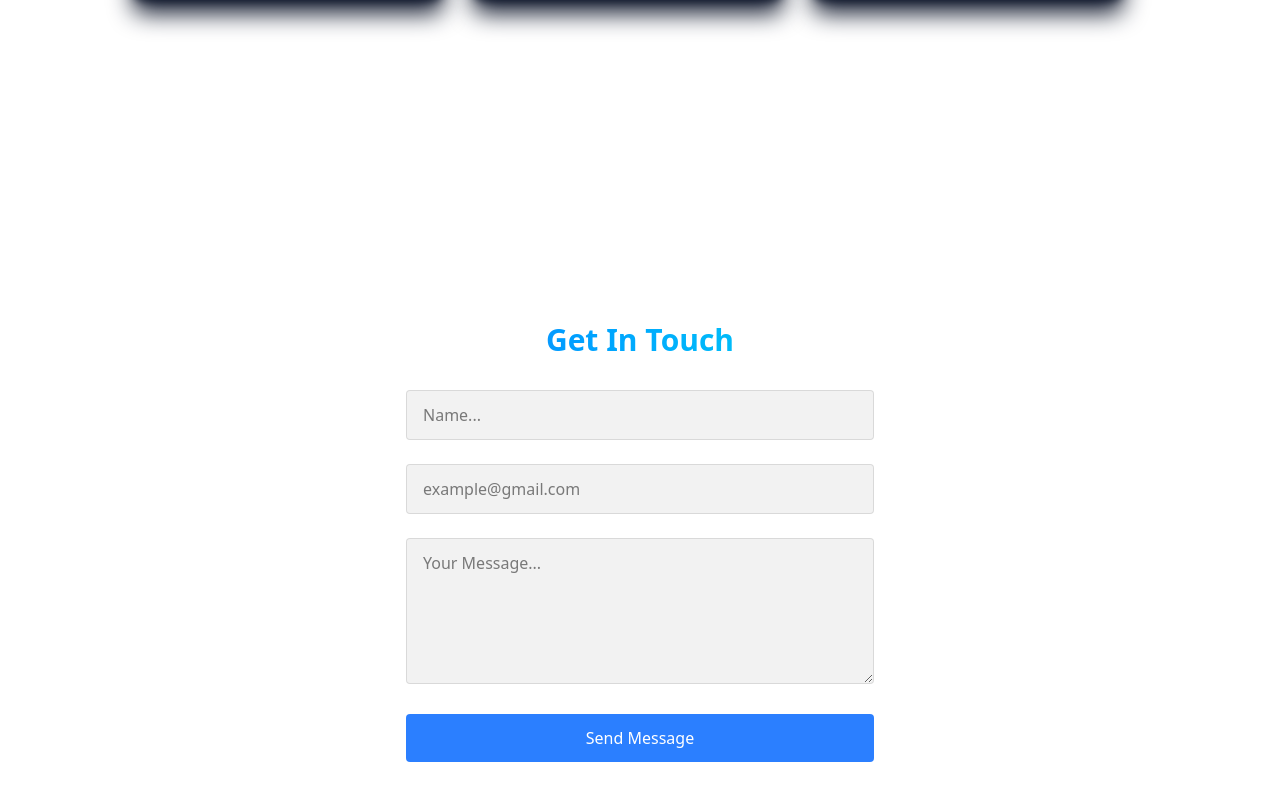
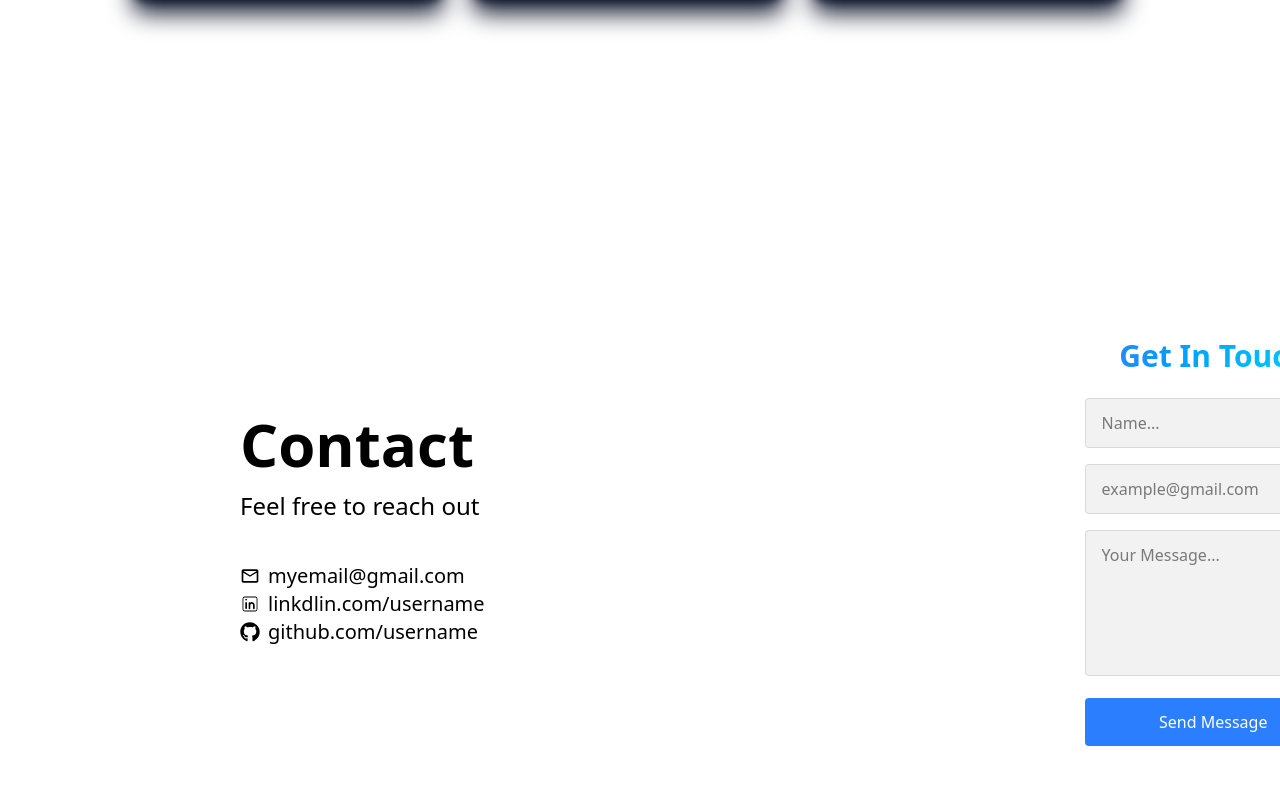
Before and after one commit to SaiVenkat01/ss_ino_tech, a React (Vite) app: page / in a window 1280 px wide. Shown: the part 2637-3437 px from the top of the page. Built offline with nearby package versions, Linux system fonts and the light colour scheme.

Commit message:
sixth commit

```diff
--- a/src/Components/Footer/Footer.jsx
+++ b/src/Components/Footer/Footer.jsx
@@ -1,6 +1,9 @@
 import { useState } from "react";
 import { RevealOnScroll } from "../RevealOnScroll.jsx";
 import emailjs from "emailjs-com";
+import { MdOutlineEmail } from 'react-icons/md'
+import { CiLinkedin } from "react-icons/ci";
+import { FaGithub } from "react-icons/fa";
 
 const SERVICE_ID = "service_xsswb5d"
 const TEMPLATE_ID = "template_8kk5yrf"
@@ -31,17 +34,37 @@ export const Footer = () => {
   };
 
   return (
-    <section
-      id="Footer"
-      className="min-h-screen flex items-center justify-center py-20"
-    >
+    <section id="Footer" className="min-h-screen flex flex-col md:flex-row items-center justify-between py-20 px-30 md:px-20 lg:px-60">
+        <div className="w-full md:w-1/2 text-center md:text-left">
+            <div>
+                <h1 className='py-4 text-3xl sm:text-4xl md:text-6xl font-bold'>Contact</h1>
+                <h2 className='text-sm md:text-2xl font-normal'>Feel free to reach out</h2>
+            </div>
+            <div>
+                <ul className="py-10 text-sm md:text-xl">
+                <li className="flex gap-2 items-center justify-center md:justify-start">
+                  <MdOutlineEmail size={20} />
+                  myemail@gmail.com
+                </li>
+                <li className="flex gap-2 items-center justify-center md:justify-start">
+                  <CiLinkedin />
+                  linkdlin.com/username
+                </li>
+                <li className="flex gap-2 items-center justify-center md:justify-start">
+                  <FaGithub />
+                  github.com/username
+                </li>
+              </ul>
+            </div>
+        </div>
+
       <RevealOnScroll>
-        <div className="px-4 w-full min-w-[300px] md:w-[500px] sm:w-2/3 p-6">
-          <h2 className="text-3xl font-bold mb-8 bg-gradient-to-r from-blue-500 to-cyan-400 bg-clip-text text-transparent text-center">
+        <div className="w-full md:w-1/2 max-w-sm sm:max-w-md md:max-w-lg lg:max-w-3xl mx-100 md:px-50 ">
+          <h2 className="text-2xl sm:text-3xl font-bold mb-6 bg-gradient-to-r from-blue-500 to-cyan-400 bg-clip-text text-transparent text-center">
             {" "}
             Get In Touch
           </h2>
-          <form className="space-y-6" onSubmit={handleSubmit}>
+          <form className="space-y-4" onSubmit={handleSubmit}>
             <div className="relative">
               <input
                 type="text"
@@ -71,7 +94,6 @@ export const Footer = () => {
                 }
               />
             </div>
-
             <div className="relative">
               <textarea
                 id="message"
@@ -86,11 +108,9 @@ export const Footer = () => {
                 }
               />
             </div>
-
             <button
               type="submit"
-              className="w-full bg-blue-500 text-white py-3 px-6 rounded font-medium transition relative overflow-hidden hover:-translate-y-0.5 hover:shadow-[0_0_15px_rgba(59,130,246,0.4)]"
-            >
+              className="w-full bg-blue-500 text-white py-3 px-6 rounded font-medium transition relative overflow-hidden hover:-translate-y-0.5 hover:shadow-[0_0_15px_rgba(59,130,246,0.4)]">
               Send Message
             </button>
           </form>
```
